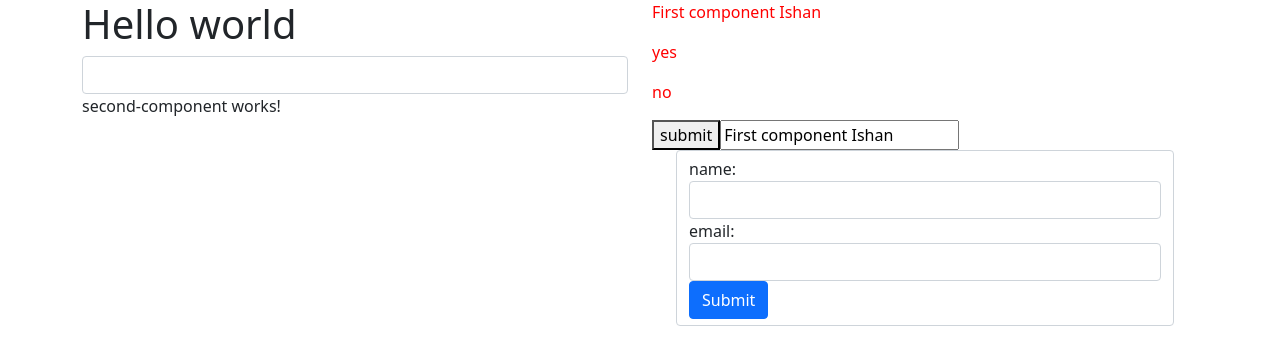
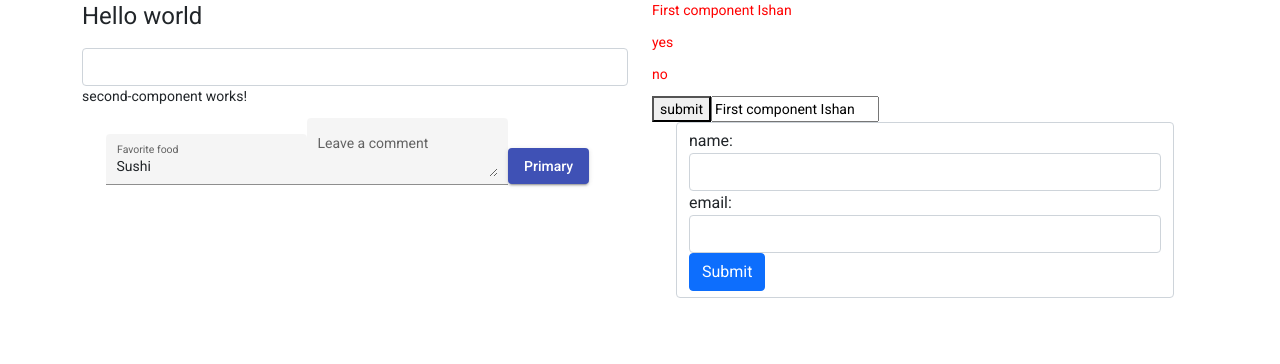
Before and after one commit to ishanEPR/AngularBeginers, an Angular app: page / in a window 1280 px wide. Shown: the top 364 px of the page. Built offline with nearby package versions, Linux system fonts and the light colour scheme.

Commit message:
add form using angular material

```diff
--- a/angular.json
+++ b/angular.json
@@ -30,6 +30,7 @@
               "src/assets"
             ],
             "styles": [
+              "./node_modules/@angular/material/prebuilt-themes/indigo-pink.css",
               "./node_modules/bootstrap/dist/css/bootstrap.css",
               "src/styles.css"
             ],
@@ -102,6 +103,7 @@
               "src/assets"
             ],
             "styles": [
+              "./node_modules/@angular/material/prebuilt-themes/indigo-pink.css",
               "./node_modules/bootstrap/dist/css/bootstrap.css",
               "src/styles.css"
             ],
--- a/package.json
+++ b/package.json
@@ -11,10 +11,12 @@
   "private": true,
   "dependencies": {
     "@angular/animations": "~12.2.0",
+    "@angular/cdk": "^12.2.3",
     "@angular/common": "~12.2.0",
     "@angular/compiler": "~12.2.0",
     "@angular/core": "~12.2.0",
     "@angular/forms": "~12.2.0",
+    "@angular/material": "^12.2.3",
     "@angular/platform-browser": "~12.2.0",
     "@angular/platform-browser-dynamic": "~12.2.0",
     "@angular/router": "~12.2.0",
--- a/src/app/app.component.html
+++ b/src/app/app.component.html
@@ -6,6 +6,7 @@
             <input type="text" class="form-control"/>
             <app-second-component></app-second-component>
 
+            <app-form-angular-material></app-form-angular-material>
 
         </div>
         <div class="col-md-6">
--- /dev/null
+++ b/src/app/form-angular-material/form-angular-material.component.html
@@ -0,0 +1,14 @@
+<div class="container">
+  <form class="example-form">
+    <mat-form-field class="example-full-width" appearance="fill">
+      <mat-label>Favorite food</mat-label>
+      <input matInput placeholder="Ex. Pizza" value="Sushi">
+    </mat-form-field>
+
+    <mat-form-field class="example-full-width" appearance="fill">
+      <mat-label>Leave a comment</mat-label>
+      <textarea matInput placeholder="Ex. It makes me feel..."></textarea>
+    </mat-form-field>
+    <button mat-raised-button color="primary">Primary</button>
+  </form>
+</div>
--- /dev/null
+++ b/src/app/form-angular-material/form-angular-material.component.ts
@@ -0,0 +1,15 @@
+import { Component, OnInit } from '@angular/core';
+
+@Component({
+  selector: 'app-form-angular-material',
+  templateUrl: './form-angular-material.component.html',
+  styleUrls: ['./form-angular-material.component.css']
+})
+export class FormAngularMaterialComponent implements OnInit {
+
+  constructor() { }
+
+  ngOnInit(): void {
+  }
+
+}
--- a/src/index.html
+++ b/src/index.html
@@ -6,8 +6,11 @@
   <base href="/">
   <meta name="viewport" content="width=device-width, initial-scale=1">
   <link rel="icon" type="image/x-icon" href="favicon.ico">
+  <link rel="preconnect" href="https://fonts.gstatic.com">
+  <link href="https://fonts.googleapis.com/css2?family=Roboto:wght@300;400;500&display=swap" rel="stylesheet">
+  <link href="https://fonts.googleapis.com/icon?family=Material+Icons" rel="stylesheet">
 </head>
-<body>
+<body class="mat-typography">
   <app-root></app-root>
 </body>
 </html>
--- a/src/styles.css
+++ b/src/styles.css
@@ -1 +1,4 @@
 /* You can add global styles to this file, and also import other style files */
+
+html, body { height: 100%; }
+body { margin: 0; font-family: Roboto, "Helvetica Neue", sans-serif; }
```
Also changed, not shown: src/app/app.module.ts (+10 -2 lines), src/app/form-angular-material/form-angular-material.component.css (added), 1 other file (tests, documents, lock files or other folders).
